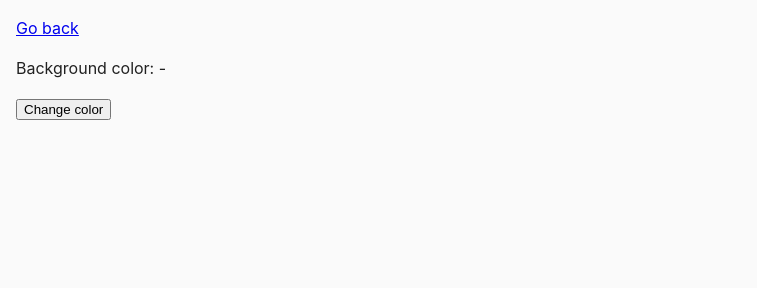
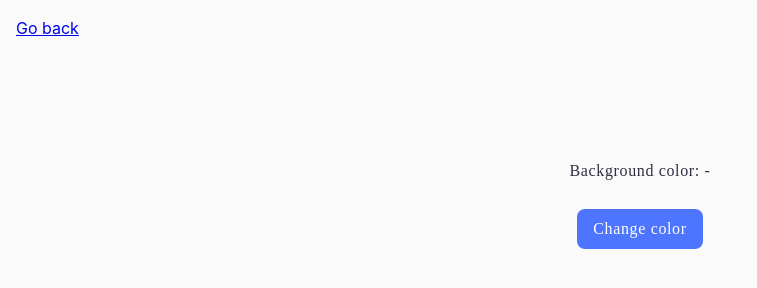
Before and after one commit to ValentynSkyba/js-refresh, a plain HTML site: page task-5.html in a window 1280 px wide. Shown: the whole page, without its empty margins (0-757 px from the left). Drawn offline with Linux system fonts and the light colour scheme.

Commit message:
Task 5 Done

```diff
--- a/css/common.css
+++ b/css/common.css
@@ -127,3 +127,44 @@ body {
   justify-content: center;
   align-items: center;
 }
+
+.widget {
+  height: 280px;
+  display: flex;
+  justify-content: center;
+  align-items: center;
+  padding: 100px 88px;
+  flex-direction: column;
+  gap: 10px;
+  margin: 0, auto;
+  background-color: #fafafa;
+  border-radius: 5px;
+}
+
+.widget p {
+  color: #2e2f42;
+  font-family: Montserrat;
+  font-size: 16px;
+  font-style: normal;
+  font-weight: 400;
+  line-height: 24px; /* 150% */
+  letter-spacing: 0.64px;
+}
+.widget button {
+  display: flex;
+  padding: 8px 16px;
+  justify-content: center;
+  align-items: center;
+  gap: 10px;
+  border-radius: 8px;
+  background: #4e75ff;
+  border: transparent;
+  color: #fff;
+
+  font-family: Montserrat;
+  font-size: 16px;
+  font-style: normal;
+  font-weight: 500;
+  line-height: 24px; /* 150% */
+  letter-spacing: 0.64px;
+}
--- a/js/task-5.js
+++ b/js/task-5.js
@@ -3,3 +3,20 @@ function getRandomHexColor() {
     .toString(16)
     .padStart(6, 0)}`;
 }
+
+const data = {
+  color: document.querySelector('.color'),
+  button: document.querySelector('button'),
+  body: document.querySelector('body'),
+};
+
+data.button.addEventListener('click', onButtonColor);
+
+// data.body.style.backgroundColor = 'yellow';
+// data.color.textContent = 'Allo';
+
+function onButtonColor(e) {
+  const rendom = getRandomHexColor();
+  data.body.style.backgroundColor = rendom;
+  data.color.textContent = rendom;
+}
```
